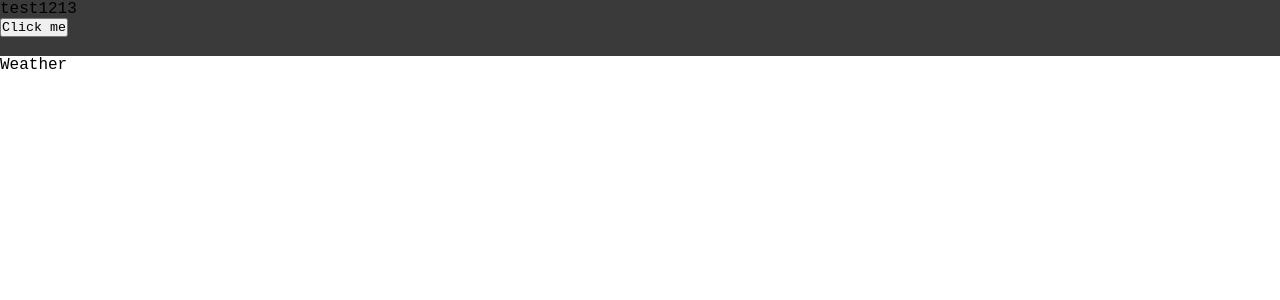
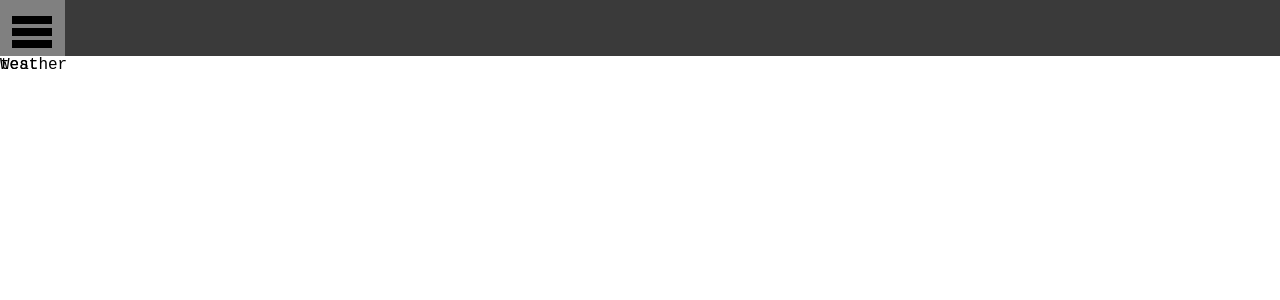
Before and after one commit to AljoschaDriemel/vanilla-cms, a React (Create React App) app in the folder client/: page /weather in a window 1280 px wide. Shown: the top 300 px of the page. Built offline with nearby package versions, Linux system fonts and the light colour scheme.

Commit message:
newest change

```diff
--- a/client/src/pages/Cms/AppBar.jsx
+++ b/client/src/pages/Cms/AppBar.jsx
@@ -9,12 +9,18 @@ export default function AppBar() {
     } else {
       x.style.display = "block";
     }
-  }
+  };
   return (
     <div>
-    <div className="appbar">
-      <div>test1213</div>
-        <button onClick={function1}>Click me</button>
+      <div className="appbar">
+        <div className="hamburger">
+        <svg viewBox="0 0 100 80" width="40" height="40" onClick={function1}>
+          <rect width="100" height="20"></rect>
+          <rect y="30" width="100" height="20"></rect>
+          <rect y="60" width="100" height="20"></rect>
+        </svg>
+        </div>
+        <div className="test" style={{display:"block"}}>test</div>
       </div>
     </div>
   );
--- a/client/src/pages/Cms/cms.css
+++ b/client/src/pages/Cms/cms.css
@@ -19,7 +19,6 @@
 .nav {
   width: 170px;
   height: 93vh;
-
 
   display: flex;
   flex-direction: column;
@@ -56,6 +55,10 @@
   font-weight: 600;
 }
 
+#nav-container {
+  display: none;
+}
+
 /* Appbar */
 .appbar {
   height: 7vh;
@@ -64,17 +67,9 @@
 }
 
 .hamburger {
-    padding: 12px;
-    width: 65px;
-    height: 100%;
-    /* border: solid 1px red; */
-    background-color: gray;
+  padding: 12px;
+  width: 65px;
+  height: 100%;
+  /* border: solid 1px red; */
+  background-color: gray;
 }
-
-.f {
-  float: right;
-}
-
-#nav-container {
-  display: none;
-}
```
